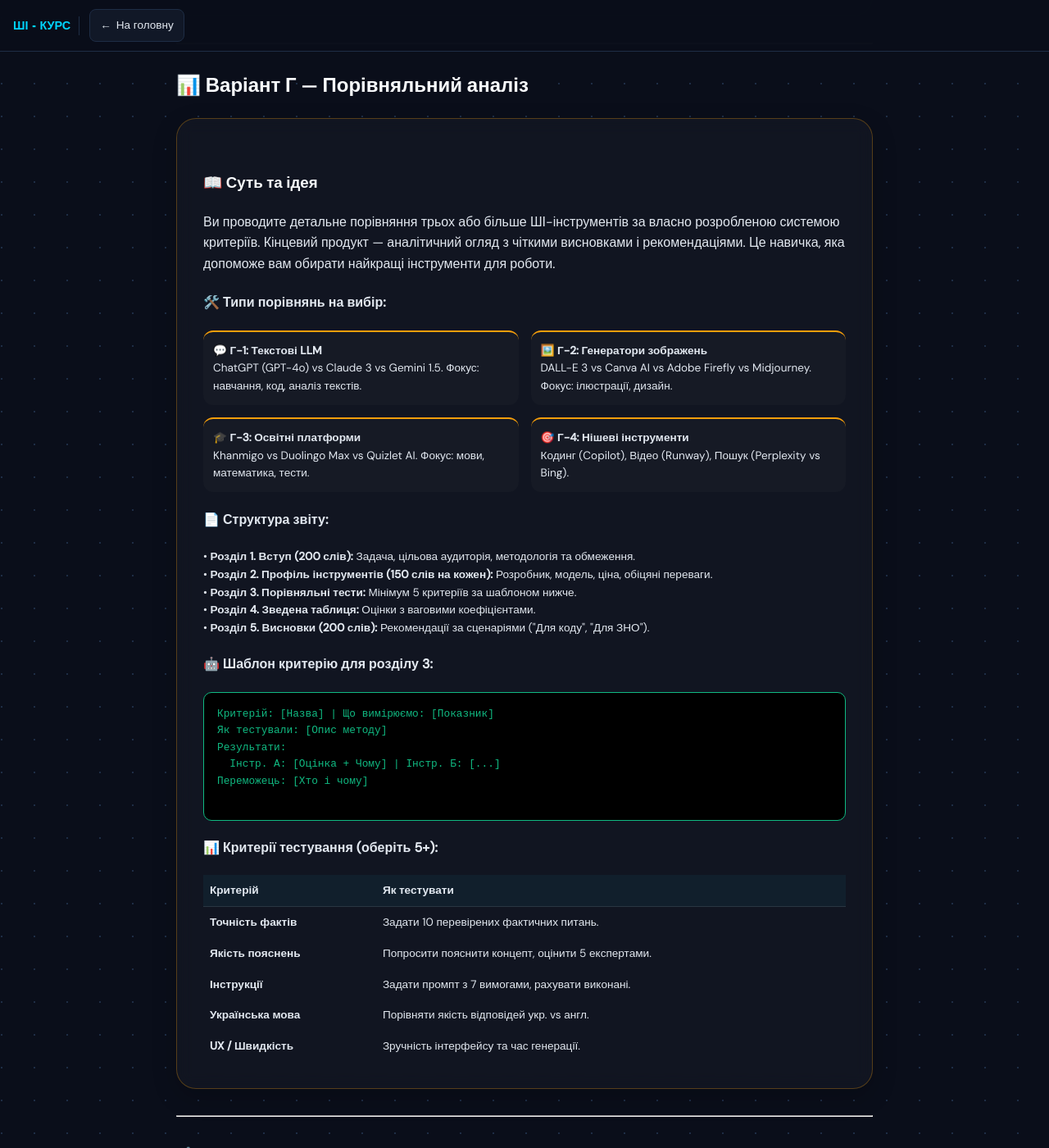
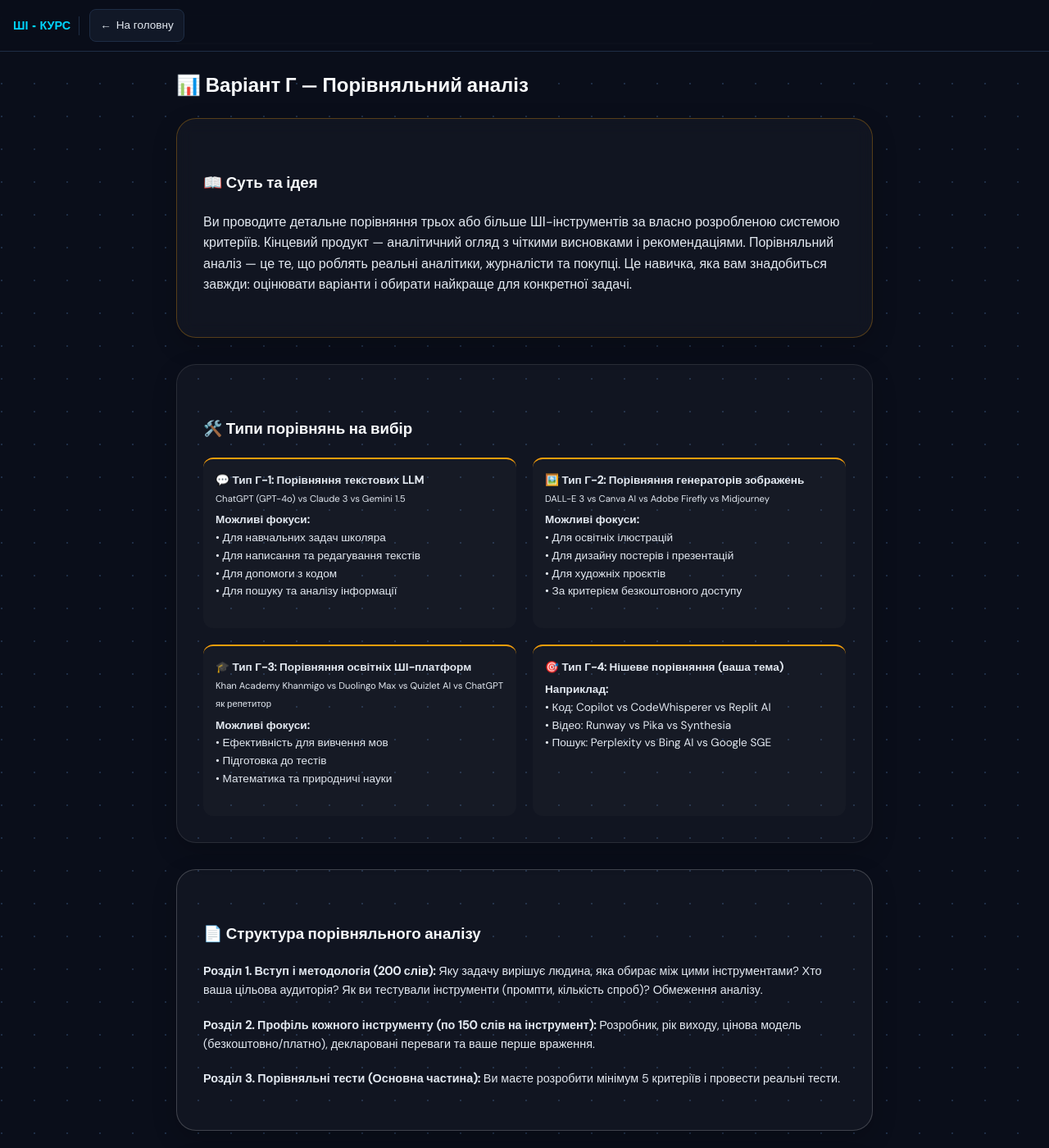
Before and after one commit to Ilona160/AI, a Jekyll site: the page built from practice/projects.md, in a window 1280 px wide and 1400 px high, scrolled down 4100 px. Shown: the whole window at 82% size. Built offline with Jekyll 4.4.1, drawn with Linux system fonts in a browser that asks for light colours; some of the changed text lies outside the part shown.

Commit message:
Update projects.md

```diff
--- a/practice/projects.md
+++ b/practice/projects.md
@@ -166,7 +166,7 @@
         </div>
         <div class="theory-card" style="margin:0; padding: 15px; border-top: 2px solid #10b981;">
             <h4>🖼️ Комікс (8-12 стор)</h4>
-            <p style="font-size: 0.8rem;">Сюжет + персонажі. Графіка через <a href="https://canva.com" target="_blank" style="color: #10b981;">Canva Magic</a> або вручну.</p>
+            <p style="font-size: 0.8rem;">Сюжет + персонажі. Графіка через <a href="https://canva.com" target="_blank" style="color: #10b981;">Canva AI</a> або вручну.</p>
         </div>
         <div class="theory-card" style="margin:0; padding: 15px; border-top: 2px solid #10b981;">
             <h4>🎮 Гра/Квест (15+ кр)</h4>
@@ -182,58 +182,92 @@
 
 <div class="content-block" style="background: rgba(255, 255, 255, 0.03); backdrop-filter: blur(10px); border: 1px solid rgba(245, 158, 11, 0.3); padding: 2rem; border-radius: 24px; margin-bottom: 2rem;">
     <h3>📖 Суть та ідея</h3>
-    <p>Ви проводите детальне порівняння трьох або більше ШІ-інструментів за власно розробленою системою критеріїв. Кінцевий продукт — аналітичний огляд з чіткими висновками і рекомендаціями. Це навичка, яка допоможе вам обирати найкращі інструменти для роботи.</p>
+    <p>Ви проводите детальне порівняння трьох або більше ШІ-інструментів за власно розробленою системою критеріїв. Кінцевий продукт — аналітичний огляд з чіткими висновками і рекомендаціями. Порівняльний аналіз — це те, що роблять реальні аналітики, журналісти та покупці. Це навичка, яка вам знадобиться завжди: оцінювати варіанти і обирати найкраще для конкретної задачі.</p>
+</div>
 
-    <h4>🛠️ Типи порівнянь на вибір:</h4>
-    <div style="display: grid; grid-template-columns: 1fr 1fr; gap: 15px; font-size: 0.85rem; margin-bottom: 20px;">
-        <div style="background: rgba(255,255,255,0.02); padding: 12px; border-radius: 12px; border-top: 2px solid #f59e0b;">
-            <strong>💬 Г-1: Текстові LLM</strong><br>
-            ChatGPT (GPT-4o) vs Claude 3 vs Gemini 1.5. Фокус: навчання, код, аналіз текстів.
+<div class="content-block" style="background: rgba(255, 255, 255, 0.03); border: 1px solid rgba(255, 255, 255, 0.1); padding: 2rem; border-radius: 24px; margin-bottom: 2rem;">
+    <h3>🛠️ Типи порівнянь на вибір</h3>
+
+    <div style="display: grid; grid-template-columns: 1fr 1fr; gap: 20px; font-size: 0.85rem;">
+        <div style="background: rgba(255,255,255,0.02); padding: 15px; border-radius: 12px; border-top: 2px solid #f59e0b;">
+            <strong>💬 Тип Г-1: Порівняння текстових LLM</strong><br>
+            <small>ChatGPT (GPT-4o) vs Claude 3 vs Gemini 1.5</small>
+            <p style="margin-top: 5px; color: var(--text);"><strong>Можливі фокуси:</strong><br>
+            • Для навчальних задач школяра<br>
+            • Для написання та редагування текстів<br>
+            • Для допомоги з кодом<br>
+            • Для пошуку та аналізу інформації</p>
         </div>
-        <div style="background: rgba(255,255,255,0.02); padding: 12px; border-radius: 12px; border-top: 2px solid #f59e0b;">
-            <strong>🖼️ Г-2: Генератори зображень</strong><br>
-            DALL-E 3 vs Canva AI vs Adobe Firefly vs Midjourney. Фокус: ілюстрації, дизайн.
+        <div style="background: rgba(255,255,255,0.02); padding: 15px; border-radius: 12px; border-top: 2px solid #f59e0b;">
+            <strong>🖼️ Тип Г-2: Порівняння генераторів зображень</strong><br>
+            <small>DALL-E 3 vs Canva AI vs Adobe Firefly vs Midjourney</small>
+            <p style="margin-top: 5px; color: var(--text);"><strong>Можливі фокуси:</strong><br>
+            • Для освітніх ілюстрацій<br>
+            • Для дизайну постерів і презентацій<br>
+            • Для художніх проєктів<br>
+            • За критерієм безкоштовного доступу</p>
         </div>
-        <div style="background: rgba(255,255,255,0.02); padding: 12px; border-radius: 12px; border-top: 2px solid #f59e0b;">
-            <strong>🎓 Г-3: Освітні платформи</strong><br>
-            Khanmigo vs Duolingo Max vs Quizlet AI. Фокус: мови, математика, тести.
+        <div style="background: rgba(255,255,255,0.02); padding: 15px; border-radius: 12px; border-top: 2px solid #f59e0b;">
+            <strong>🎓 Тип Г-3: Порівняння освітніх ШІ-платформ</strong><br>
+            <small>Khan Academy Khanmigo vs Duolingo Max vs Quizlet AI vs ChatGPT як репетитор</small>
+            <p style="margin-top: 5px; color: var(--text);"><strong>Можливі фокуси:</strong><br>
+            • Ефективність для вивчення мов<br>
+            • Підготовка до тестів<br>
+            • Математика та природничі науки</p>
         </div>
-        <div style="background: rgba(255,255,255,0.02); padding: 12px; border-radius: 12px; border-top: 2px solid #f59e0b;">
-            <strong>🎯 Г-4: Нішеві інструменти</strong><br>
-            Кодинг (Copilot), Відео (Runway), Пошук (Perplexity vs Bing).
+        <div style="background: rgba(255,255,255,0.02); padding: 15px; border-radius: 12px; border-top: 2px solid #f59e0b;">
+            <strong>🎯 Тип Г-4: Нішеве порівняння (ваша тема)</strong><br>
+            <p style="margin-top: 5px; color: var(--text);"><strong>Наприклад:</strong><br>
+            • Код: Copilot vs CodeWhisperer vs Replit AI<br>
+            • Відео: Runway vs Pika vs Synthesia<br>
+            • Пошук: Perplexity vs Bing AI vs Google SGE</p>
         </div>
     </div>
+</div>
 
-    <h4>📄 Структура звіту:</h4>
-    <div style="font-size: 0.85rem; line-height: 1.6; color: var(--text);">
-        • <strong>Розділ 1. Вступ (200 слів):</strong> Задача, цільова аудиторія, методологія та обмеження.<br>
-        • <strong>Розділ 2. Профіль інструментів (150 слів на кожен):</strong> Розробник, модель, ціна, обіцяні переваги.<br>
-        • <strong>Розділ 3. Порівняльні тести:</strong> Мінімум 5 критеріїв за шаблоном нижче.<br>
-        • <strong>Розділ 4. Зведена таблиця:</strong> Оцінки з ваговими коефіцієнтами.<br>
-        • <strong>Розділ 5. Висновки (200 слів):</strong> Рекомендації за сценаріями ("Для коду", "Для ЗНО").
+<div class="content-block" style="background: rgba(255, 255, 255, 0.03); border: 1px solid rgba(255, 255, 255, 0.2); padding: 2rem; border-radius: 24px; margin-bottom: 2rem;">
+    <h3>📄 Структура порівняльного аналізу</h3>
+    <div style="font-size: 0.9rem; line-height: 1.6;">
+        <p><strong>Розділ 1. Вступ і методологія (200 слів):</strong> Яку задачу вирішує людина, яка обирає між цими інструментами? Хто ваша цільова аудиторія? Як ви тестували інструменти (промпти, кількість спроб)? Обмеження аналізу.</p>
+        <p style="margin-top: 10px;"><strong>Розділ 2. Профіль кожного інструменту (по 150 слів на інструмент):</strong> Розробник, рік виходу, цінова модель (безкоштовно/платно), декларовані переваги та ваше перше враження.</p>
+        <p style="margin-top: 10px;"><strong>Розділ 3. Порівняльні тести (Основна частина):</strong> Ви маєте розробити мінімум 5 критеріїв і провести реальні тести.</p>
     </div>
+</div>
 
-    <h4 style="margin-top: 20px;">🤖 Шаблон критерію для розділу 3:</h4>
-    <pre style="background: #000; padding: 1rem; border-radius: 10px; border: 1px solid #10b981; color: #10b981; font-family: monospace; font-size: 0.8rem; overflow-x: auto;">
-Критерій: [Назва] | Що вимірюємо: [Показник]
-Як тестували: [Опис методу]
+<div class="content-block" style="background: rgba(255, 255, 255, 0.05); border: 1px solid #10b981; padding: 2rem; border-radius: 24px; margin-bottom: 2rem;">
+    <h3>🤖 Шаблон критерію для розділу 3</h3>
+    <pre style="background: #000; padding: 1.5rem; border-radius: 12px; border: 1px solid #10b981; color: #10b981; font-family: monospace; overflow-x: auto; font-size: 0.85rem;">
+─────────────────────────────────────
+Критерій: [назва]
+Що вимірюємо: [конкретний показник]
+Як тестували: [точний опис методу]
 Результати:
-  Інстр. А: [Оцінка + Чому] | Інстр. Б: [...]
-Переможець: [Хто і чому]
+  Інструмент А: [оцінка + пояснення]
+  Інструмент Б: [оцінка + пояснення]
+  Інструмент В: [оцінка + пояснення]
+Переможець: [хто і чому]
+─────────────────────────────────────
     </pre>
+</div>
 
-    <h4 style="margin-top: 20px;">📊 Критерії тестування (оберіть 5+):</h4>
+<div class="content-block" style="background: rgba(255, 255, 255, 0.03); border: 1px solid rgba(255, 255, 255, 0.1); padding: 2rem; border-radius: 24px; margin-bottom: 2rem;">
+    <h3>📊 Приклади критеріїв тестування (оберіть 5+)</h3>
     <div style="overflow-x: auto;">
         <table style="width: 100%; border-collapse: collapse; font-size: 0.85rem;">
             <tr style="border-bottom: 1px solid rgba(255,255,255,0.1); background: rgba(0, 212, 255, 0.05);">
-                <th style="padding: 8px; text-align: left;">Критерій</th>
-                <th style="padding: 8px; text-align: left;">Як тестувати</th>
+                <th style="padding: 12px; text-align: left;">Критерій</th>
+                <th style="padding: 12px; text-align: left;">Як тестувати</th>
             </tr>
-            <tr><td style="padding: 8px;"><strong>Точність фактів</strong></td><td style="padding: 8px;">Задати 10 перевірених фактичних питань.</td></tr>
-            <tr><td style="padding: 8px;"><strong>Якість пояснень</strong></td><td style="padding: 8px;">Попросити пояснити концепт, оцінити 5 експертами.</td></tr>
-            <tr><td style="padding: 8px;"><strong>Інструкції</strong></td><td style="padding: 8px;">Задати промпт з 7 вимогами, рахувати виконані.</td></tr>
-            <tr><td style="padding: 8px;"><strong>Українська мова</strong></td><td style="padding: 8px;">Порівняти якість відповідей укр. vs англ.</td></tr>
-            <tr><td style="padding: 8px;"><strong>UX / Швидкість</strong></td><td style="padding: 8px;">Зручність інтерфейсу та час генерації.</td></tr>
+            <tr><td style="padding: 10px;"><strong>Точність фактів</strong></td><td style="padding: 10px;">Задати 10 перевірених фактичних питань.</td></tr>
+            <tr><td style="padding: 10px;"><strong>Якість пояснень</strong></td><td style="padding: 10px;">Попросити пояснити концепцію, оцінити зрозумілість.</td></tr>
+            <tr><td style="padding: 10px;"><strong>Дотримання інструкцій</strong></td><td style="padding: 10px;">Задати складний промпт з 7 вимогами.</td></tr>
+            <tr><td style="padding: 10px;"><strong>Українська мова</strong></td><td style="padding: 10px;">Порівняти якість відповідей укр. vs англ.</td></tr>
+            <tr><td style="padding: 10px;"><strong>Ціна/якість</strong></td><td style="padding: 10px;">Розрахувати вартість або ліміти безкоштовного доступу.</td></tr>
+            <tr><td style="padding: 10px;"><strong>Швидкість відповіді</strong></td><td style="padding: 10px;">Засікти час на 10 однакових запитах.</td></tr>
+            <tr><td style="padding: 10px;"><strong>Безпека</strong></td><td style="padding: 10px;">Перевірити реакцію на чутливі запити.</td></tr>
+            <tr><td style="padding: 10px;"><strong>Творчі завдання</strong></td><td style="padding: 10px;">Дати однаковий художній промпт.</td></tr>
+            <tr><td style="padding: 10px;"><strong>Кодування</strong></td><td style="padding: 10px;">Попросити написати код і перевірити результат.</td></tr>
+            <tr><td style="padding: 10px;"><strong>Доступність (UX)</strong></td><td style="padding: 10px;">Оцінити зручність інтерфейсу.</td></tr>
         </table>
     </div>
 </div>
```
